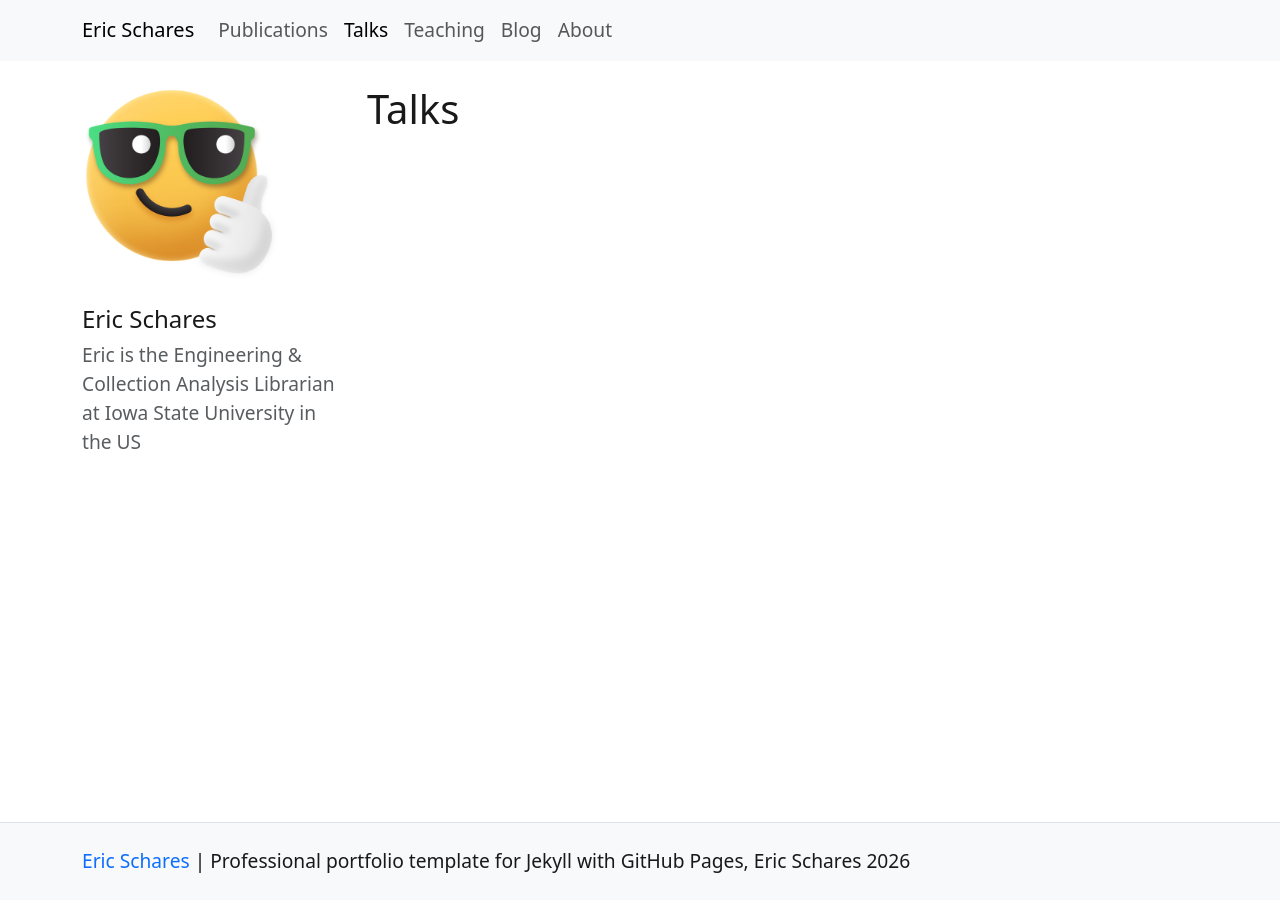
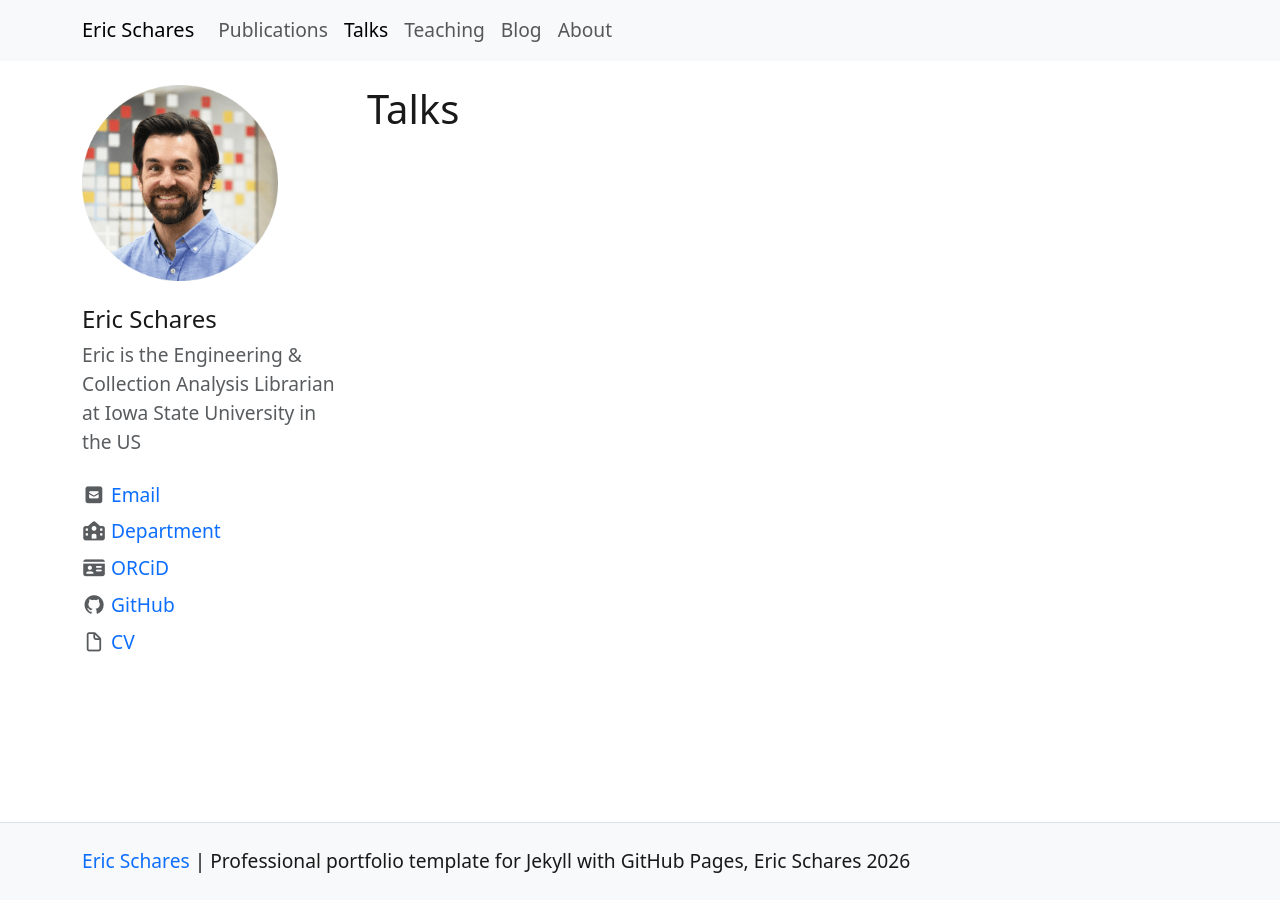
Before and after one commit to ericschares/portfolio-demo, a Jekyll site: the page built from pages/talks.md, in a window 1280 px wide. Built offline with Jekyll 4.4.1, drawn with Linux system fonts in a browser that asks for light colours; nearby versions of some CDN libraries.

Commit message:
Update Personal URLs

```diff
--- a/_config.yml
+++ b/_config.yml
@@ -16,12 +16,12 @@ author: Eric Schares
 bio: "Eric is the Engineering & Collection Analysis Librarian at Iowa State University in the US"  # underneath author name
 
 # PERSONAL URLS
-image: /assets/img/emoji-cool.png
-email:
-github_profile:
-department:
-orcid:
-cv:
+image: /assets/img/Schares_Eric_circle.png
+email: eschares@iastate.edu
+github_profile: https://github.com/ericschares
+department: https://www.lib.iastate.edu
+orcid: https://orcid.org/0000-0002-6292-8221
+cv: /assets/test_cv.txt
 
 # PAGE METADATA SETTINGS [optional!]
 # organization-name:
--- /dev/null
+++ b/assets/test_cv.txt
@@ -0,0 +1 @@
+test cv
```
Also changed, not shown: assets/img/Schares_Eric_circle.png (added).
